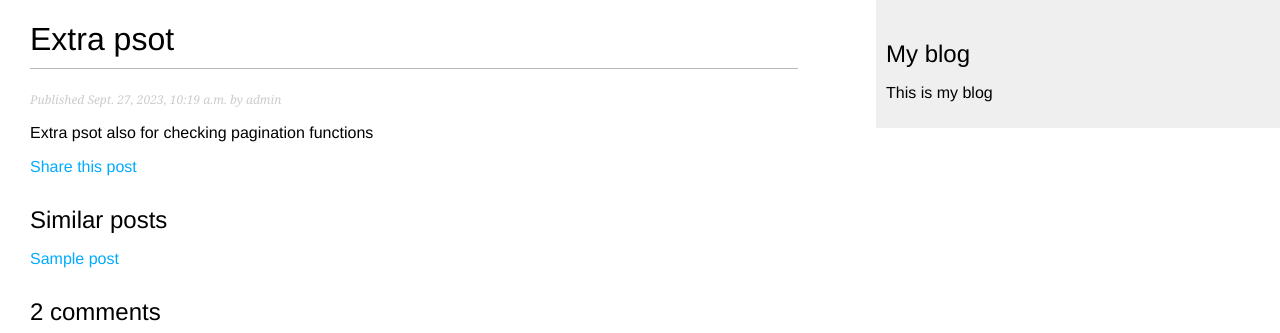
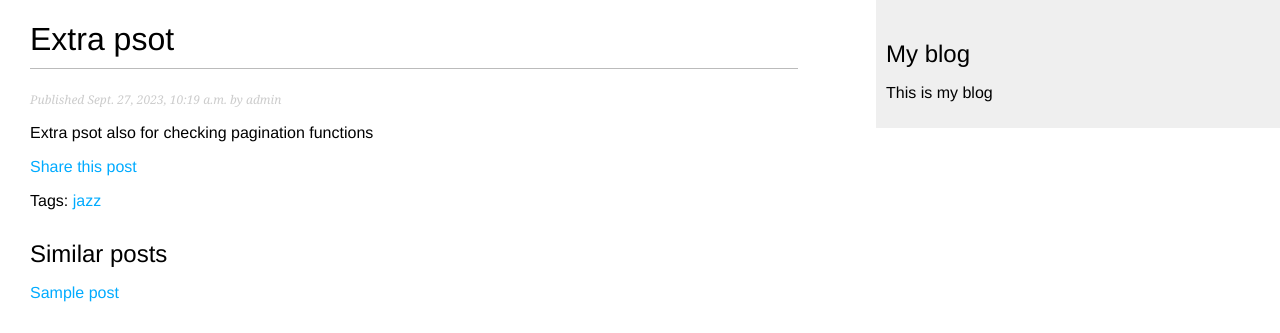
Before and after one commit to yragannaya-shyka/DjangoBook, a Django app: template mysite/blog/templates/blog/post/detail.html in a window 1280 px wide. Shown: the top 333 px of the page. Run offline with Django 4.2, Linux system fonts and the light colour scheme; data comes from the database, SQL or seed files in the repository; the template is opened without the code that fills it: values that come from a table or form of the project are taken from there, most other values are stand-ins (such as "Sample title", 1, 10 or a date in 2020); parts of the project's set-up code (start-up, migrations or seed data) failed here and were passed over.

Commit message:
just small upd

```diff
--- a/mysite/blog/templates/blog/post/detail.html
+++ b/mysite/blog/templates/blog/post/detail.html
@@ -13,7 +13,15 @@
             Share this post
         </a>
     </p>
-
+    <p>
+    Tags:
+    {% for tag in post.tags.all %}
+        <a href="{% url "blog:post_list_by_tag" tag.slug %}">
+        {{tag.name}}
+        </a>
+        {% if not forloop.last %}, {% endif %}
+    {% endfor %}
+    </p>
     <h2>Similar posts</h2>
      {% for post in similar_posts %}
      <p>
```
